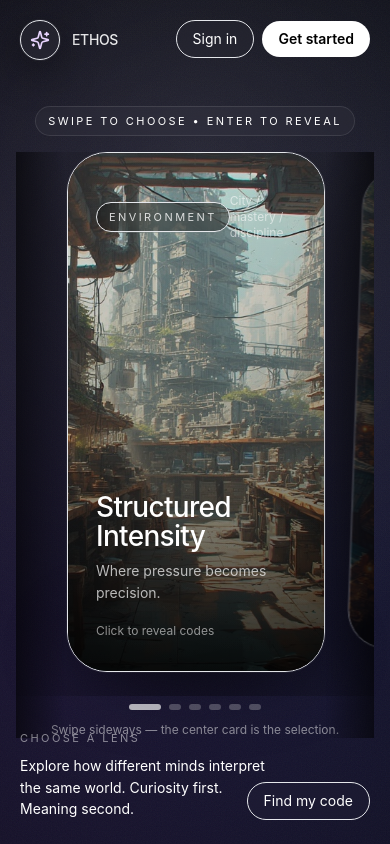
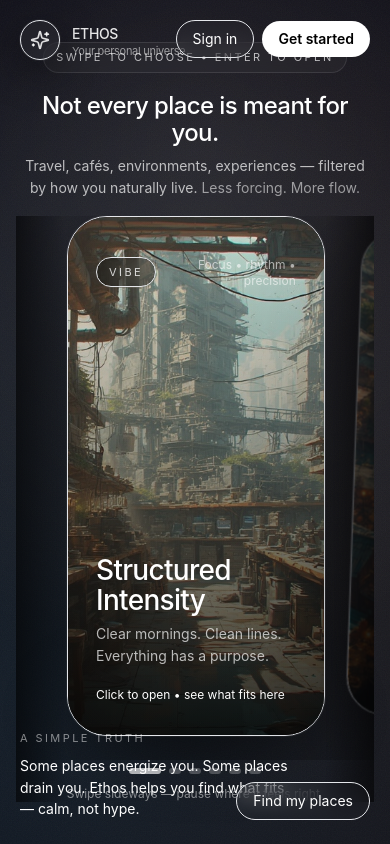
Before and after one commit to Avirage-official/aviragemp, a Next.js app: page / in a window 390 px wide. Built offline with nearby package versions, Linux system fonts and the light colour scheme.

Commit message:
Update page.tsx

```diff
--- a/app/page.tsx
+++ b/app/page.tsx
@@ -18,26 +18,26 @@ type Code = {
 };
 
 const CULTURAL_CODES: Code[] = [
-  { id: 'khoisan', name: 'KHOISAN', tagline: 'Hyper-Acute Perception', image: '/images/codes/KHOISAN-frontpage.jpeg' },
-  { id: 'kayori', name: 'KÁYORI', tagline: 'Expressive Ritual Creativity', image: '/images/codes/KAYORI-frontpage.jpeg' },
-  { id: 'sahen', name: 'SAHÉN', tagline: 'Desert Wisdom', image: '/images/codes/SAHEN-frontpage.jpeg' },
-  { id: 'enzuka', name: 'ENZUKA', tagline: 'Warrior Discipline', image: '/images/codes/ENZUKA-frontpage.jpeg' },
-  { id: 'siyuane', name: 'SIYUANÉ', tagline: 'Generational Harmony', image: '/images/codes/SIYUANE-frontpage.jpeg' },
-  { id: 'jaejin', name: 'JAEJIN', tagline: 'Compressed Emotion', image: '/images/codes/JAEJIN-frontpage.jpeg' },
-  { id: 'namsea', name: 'NAMSÉA', tagline: 'Water-Based Cognition', image: '/images/codes/NAMSEA-frontpage.jpeg' },
-  { id: 'shokunin', name: 'SHOKUNIN', tagline: 'Craft Mastery', image: '/images/codes/SHOKUNIN-frontpage.jpeg' },
-  { id: 'khoruun', name: 'KHORUUN', tagline: 'Nomadic Mobility', image: '/images/codes/KHORUUN-frontpage.jpeg' },
+  { id: 'khoisan', name: 'KHOISAN', tagline: 'Instinctive Awareness', image: '/images/codes/KHOISAN-frontpage.jpeg' },
+  { id: 'kayori', name: 'KÁYORI', tagline: 'Creative Expression', image: '/images/codes/KAYORI-frontpage.jpeg' },
+  { id: 'sahen', name: 'SAHÉN', tagline: 'Solitude & Clarity', image: '/images/codes/SAHEN-frontpage.jpeg' },
+  { id: 'enzuka', name: 'ENZUKA', tagline: 'Discipline & Strength', image: '/images/codes/ENZUKA-frontpage.jpeg' },
+  { id: 'siyuane', name: 'SIYUANÉ', tagline: 'Generational Balance', image: '/images/codes/SIYUANE-frontpage.jpeg' },
+  { id: 'jaejin', name: 'JAEJIN', tagline: 'Quiet Intensity', image: '/images/codes/JAEJIN-frontpage.jpeg' },
+  { id: 'namsea', name: 'NAMSÉA', tagline: 'Flow & Adaptation', image: '/images/codes/NAMSEA-frontpage.jpeg' },
+  { id: 'shokunin', name: 'SHOKUNIN', tagline: 'Focused Craft', image: '/images/codes/SHOKUNIN-frontpage.jpeg' },
+  { id: 'khoruun', name: 'KHORUUN', tagline: 'Freedom & Movement', image: '/images/codes/KHORUUN-frontpage.jpeg' },
   { id: 'lhumir', name: 'LHUMIR', tagline: 'Stillness & Meaning', image: '/images/codes/LHUMIR-frontpage.jpeg' },
-  { id: 'yatevar', name: 'YATEVAR', tagline: 'Warrior-Philosopher', image: '/images/codes/YATEVAR-frontpage.jpeg' },
-  { id: 'renara', name: 'RÉNARA', tagline: 'Refined Subtlety', image: '/images/codes/RENARA-frontpage.jpeg' },
-  { id: 'karayni', name: 'KARAYNI', tagline: 'Sacred Reciprocity', image: '/images/codes/KARAYNI-frontpage.jpeg' },
-  { id: 'wohaka', name: 'WÓHAKA', tagline: 'All Beings as Kin', image: '/images/codes/WOHAKA-frontpage.jpeg' },
-  { id: 'tjukari', name: 'TJUKARI', tagline: 'Dreamtime Cosmology', image: '/images/codes/TJUKARI-frontpage.jpeg' },
-  { id: 'kinmora', name: 'KINMORA', tagline: 'Cosmic Cycles', image: '/images/codes/KINMORA-frontpage.jpeg' },
-  { id: 'siljoa', name: 'SILJOA', tagline: 'Arctic Intelligence', image: '/images/codes/SILJOA-frontpage.jpeg' },
-  { id: 'skenari', name: 'SKÉNARI', tagline: 'Seventh Generation', image: '/images/codes/SKENARI-frontpage.jpeg' },
-  { id: 'ashkara', name: 'ASHKARA', tagline: 'Truth as Action', image: '/images/codes/ASHKARA-frontpage.jpeg' },
-  { id: 'alethir', name: 'ALÉTHIR', tagline: 'Logos Inquiry', image: '/images/codes/ALETHIR-frontpage.jpeg' },
+  { id: 'yatevar', name: 'YATEVAR', tagline: 'Truth Through Action', image: '/images/codes/YATEVAR-frontpage.jpeg' },
+  { id: 'renara', name: 'RÉNARA', tagline: 'Subtle Refinement', image: '/images/codes/RENARA-frontpage.jpeg' },
+  { id: 'karayni', name: 'KARAYNI', tagline: 'Belonging & Care', image: '/images/codes/KARAYNI-frontpage.jpeg' },
+  { id: 'wohaka', name: 'WÓHAKA', tagline: 'All Life Connected', image: '/images/codes/WOHAKA-frontpage.jpeg' },
+  { id: 'tjukari', name: 'TJUKARI', tagline: 'Deep Time Awareness', image: '/images/codes/TJUKARI-frontpage.jpeg' },
+  { id: 'kinmora', name: 'KINMORA', tagline: 'Cycles & Rhythm', image: '/images/codes/KINMORA-frontpage.jpeg' },
+  { id: 'siljoa', name: 'SILJOA', tagline: 'Cold Clarity', image: '/images/codes/SILJOA-frontpage.jpeg' },
+  { id: 'skenari', name: 'SKÉNARI', tagline: 'Future Responsibility', image: '/images/codes/SKENARI-frontpage.jpeg' },
+  { id: 'ashkara', name: 'ASHKARA', tagline: 'Integrity in Motion', image: '/images/codes/ASHKARA-frontpage.jpeg' },
+  { id: 'alethir', name: 'ALÉTHIR', tagline: 'Inquiry & Ideas', image: '/images/codes/ALETHIR-frontpage.jpeg' },
 ];
 
 type Environment = {
@@ -53,48 +53,48 @@ const ENVIRONMENTS: Environment[] = [
   {
     id: 'urban',
     title: 'Structured Intensity',
-    subtitle: 'City / mastery / discipline',
-    poetic: 'Where pressure becomes precision.',
+    subtitle: 'Focus • rhythm • precision',
+    poetic: 'Clear mornings. Clean lines. Everything has a purpose.',
     heroCodeId: 'shokunin',
     codeIds: ['jaejin', 'shokunin', 'siyuane'],
   },
   {
     id: 'coastal',
     title: 'Adaptive Flow',
-    subtitle: 'Ocean / river / ease',
-    poetic: 'Calm movement. Quiet power.',
+    subtitle: 'Ocean air • barefoot pace • ease',
+    poetic: 'Nothing rushed. Nothing forced. You move when it feels right.',
     heroCodeId: 'namsea',
     codeIds: ['namsea', 'siljoa'],
   },
   {
     id: 'mountain',
     title: 'Inner Altitude',
-    subtitle: 'Mountains / stillness / meaning',
-    poetic: 'Silence as clarity.',
+    subtitle: 'Quiet • clarity • space to think',
+    poetic: 'Less noise. More meaning. Silence that clears your head.',
     heroCodeId: 'lhumir',
     codeIds: ['lhumir'],
   },
   {
     id: 'wild',
     title: 'Unbounded Awareness',
-    subtitle: 'Wilderness / freedom / land',
-    poetic: 'You read the world in signals.',
+    subtitle: 'Open land • freedom • instinct',
+    poetic: 'Paths appear as you walk them.',
     heroCodeId: 'khoisan',
     codeIds: ['khoisan', 'khoruun', 'tjukari'],
   },
   {
     id: 'communal',
     title: 'Shared Meaning',
-    subtitle: 'Village / ritual / belonging',
-    poetic: 'Identity as relationship.',
+    subtitle: 'Belonging • ritual • warmth',
+    poetic: 'Long tables. Familiar faces. Life makes sense together.',
     heroCodeId: 'karayni',
     codeIds: ['karayni', 'wohaka', 'skenari'],
   },
   {
     id: 'civic',
     title: 'Truth & Order',
-    subtitle: 'Agora / law / inquiry',
-    poetic: 'Seek what is real — live by it.',
+    subtitle: 'Ideas • honesty • structure',
+    poetic: 'Ask better questions. Live by clearer answers.',
     heroCodeId: 'alethir',
     codeIds: ['alethir', 'yatevar', 'ashkara'],
   },
@@ -121,18 +121,18 @@ function cn(...xs: Array<string | false | undefined | null>) {
 }
 
 /* =========================
-   BACKGROUND (constant, transcendent)
+   BACKGROUND (constant, travel-calm)
 ========================= */
 
 function ConstantBackground() {
   return (
     <div className="pointer-events-none absolute inset-0 overflow-hidden">
-      {/* calm ambient glow */}
-      <div className="absolute inset-0 bg-[radial-gradient(900px_circle_at_50%_18%,rgba(255,255,255,0.08),transparent_55%),radial-gradient(1200px_circle_at_20%_80%,rgba(168,85,247,0.10),transparent_60%),radial-gradient(1200px_circle_at_85%_70%,rgba(59,130,246,0.08),transparent_60%)]" />
+      {/* ocean-night ambient + warm sunrise accents (still calm) */}
+      <div className="absolute inset-0 bg-[radial-gradient(900px_circle_at_50%_18%,rgba(255,255,255,0.08),transparent_55%),radial-gradient(1100px_circle_at_18%_82%,rgba(56,189,248,0.10),transparent_60%),radial-gradient(1100px_circle_at_88%_70%,rgba(251,146,60,0.08),transparent_60%)]" />
 
-      {/* slow wave lines (not linked to scroll) */}
+      {/* slow wave lines */}
       <motion.svg
-        className="absolute left-1/2 top-1/2 -translate-x-1/2 -translate-y-1/2 opacity-[0.20]"
+        className="absolute left-1/2 top-1/2 -translate-x-1/2 -translate-y-1/2 opacity-[0.18]"
         width="1400"
         height="900"
         viewBox="0 0 1400 900"
@@ -142,9 +142,9 @@ function ConstantBackground() {
         animate={{ y: [0, 12, 0] }}
         transition={{ duration: 12, repeat: Infinity, ease: 'easeInOut' }}
       >
-        <path d="M-50 520 C 200 430, 420 640, 700 520 C 980 400, 1120 610, 1450 500" stroke="rgba(255,255,255,0.32)" strokeWidth="1" />
-        <path d="M-70 585 C 190 485, 430 710, 700 590 C 980 470, 1140 690, 1470 560" stroke="rgba(255,255,255,0.20)" strokeWidth="1" />
-        <path d="M-90 455 C 210 380, 410 570, 700 450 C 990 330, 1110 560, 1490 430" stroke="rgba(255,255,255,0.16)" strokeWidth="1" />
+        <path d="M-50 520 C 200 430, 420 640, 700 520 C 980 400, 1120 610, 1450 500" stroke="rgba(255,255,255,0.30)" strokeWidth="1" />
+        <path d="M-70 585 C 190 485, 430 710, 700 590 C 980 470, 1140 690, 1470 560" stroke="rgba(255,255,255,0.18)" strokeWidth="1" />
+        <path d="M-90 455 C 210 380, 410 570, 700 450 C 990 330, 1110 560, 1490 430" stroke="rgba(255,255,255,0.14)" strokeWidth="1" />
       </motion.svg>
 
       {/* grain */}
@@ -156,7 +156,7 @@ function ConstantBackground() {
         }}
       />
 
-      <div className="absolute inset-0 bg-gradient-to-b from-black/18 via-black/35 to-black" />
+      <div className="absolute inset-0 bg-gradient-to-b from-black/14 via-black/35 to-black" />
     </div>
   );
 }
@@ -178,7 +178,7 @@ export default function LandingPage() {
 
   const openEnv = openEnvId ? ENVIRONMENTS.find((e) => e.id === openEnvId) : null;
 
-  // subtle spotlight that tracks cursor
+  // spotlight tracks cursor
   const onPointerMove = (e: React.PointerEvent<HTMLDivElement>) => {
     const el = rootRef.current;
     if (!el) return;
@@ -276,13 +276,16 @@ export default function LandingPage() {
 
       {/* CORNER UI */}
       <div className="absolute inset-0 z-20 pointer-events-none">
-        {/* top-left brand (ETHOS + circular icon badge) */}
+        {/* top-left brand */}
         <div className="absolute left-5 top-5 md:left-8 md:top-7 pointer-events-auto">
           <div className="flex items-center gap-3 text-white/90">
             <div className="h-10 w-10 rounded-full border border-white/12 bg-white/[0.04] backdrop-blur-md flex items-center justify-center shadow-[0_12px_40px_rgba(0,0,0,0.45)] ring-1 ring-white/[0.06]">
-              <Sparkles className="h-5 w-5 text-purple-200" />
+              <Sparkles className="h-5 w-5 text-white/85" />
             </div>
-            <span className="text-sm md:text-base font-medium tracking-tight">ETHOS</span>
+            <div className="flex flex-col leading-none">
+              <span className="text-sm md:text-base font-medium tracking-tight">ETHOS</span>
+              <span className="text-[11px] md:text-xs text-white/55 tracking-tight mt-0.5">Your personal universe</span>
+            </div>
           </div>
         </div>
 
@@ -297,11 +300,11 @@ export default function LandingPage() {
         </div>
 
         {/* bottom-left microcopy */}
-        <div className="absolute left-5 bottom-6 md:left-8 md:bottom-8 max-w-[260px] md:max-w-[380px] pointer-events-auto">
-          <div className="text-[11px] uppercase tracking-[0.22em] text-white/50">Choose a lens</div>
+        <div className="absolute left-5 bottom-6 md:left-8 md:bottom-8 max-w-[280px] md:max-w-[420px] pointer-events-auto">
+          <div className="text-[11px] uppercase tracking-[0.22em] text-white/50">A simple truth</div>
           <div className="mt-2 text-sm md:text-base text-white/78 leading-[1.55]">
-            Explore how different minds interpret the same world.
-            <span className="text-white/52"> Curiosity first. Meaning second.</span>
+            Some places energize you. Some places drain you.
+            <span className="text-white/52"> Ethos helps you find what fits — calm, not hype.</span>
           </div>
         </div>
 
@@ -309,7 +312,7 @@ export default function LandingPage() {
         <div className="absolute right-5 bottom-6 md:right-8 md:bottom-8 pointer-events-auto">
           <Link href="/quiz">
             <button className="px-4 py-2 rounded-full border border-white/12 bg-white/[0.02] backdrop-blur-md text-white/78 hover:bg-white/[0.05] transition text-sm">
-              Find my code
+              Find my places
             </button>
           </Link>
         </div>
@@ -318,14 +321,27 @@ export default function LandingPage() {
       {/* CENTER STAGE */}
       <main className="relative z-10 min-h-screen flex items-center justify-center px-4">
         <div className="w-full max-w-6xl">
+          {/* Hero copy (adds commercial clarity, keeps vibe) */}
           <motion.div
             initial={reduceMotion ? { opacity: 1 } : { opacity: 0, y: 10 }}
             animate={{ opacity: 1, y: 0 }}
             transition={{ duration: 0.7, ease: 'easeOut' }}
             className="text-center mb-4 md:mb-6"
           >
-            <div className="inline-flex items-center gap-2 rounded-full border border-white/10 bg-white/[0.03] backdrop-blur-md px-3 py-1.5 text-white/68">
-              <span className="text-[11px] uppercase tracking-[0.22em]">Swipe to choose • Enter to reveal</span>
+            <div className="inline-flex flex-col items-center gap-2">
+              <div className="inline-flex items-center gap-2 rounded-full border border-white/10 bg-white/[0.03] backdrop-blur-md px-3 py-1.5 text-white/70">
+                <span className="text-[11px] uppercase tracking-[0.22em]">Swipe to choose • Enter to open</span>
+              </div>
+
+              <div className="mt-3 md:mt-4 max-w-2xl">
+                <div className="text-2xl md:text-3xl font-medium tracking-tight leading-[1.12]">
+                  Not every place is meant for you.
+                </div>
+                <div className="mt-2 text-sm md:text-base text-white/70 leading-[1.6]">
+                  Travel, cafés, environments, experiences — filtered by how you naturally live.
+                  <span className="text-white/55"> Less forcing. More flow.</span>
+                </div>
+              </div>
             </div>
           </motion.div>
 
@@ -339,7 +355,10 @@ export default function LandingPage() {
               <ArrowLeft className="h-4 w-4 text-white/80" />
             </button>
 
-            <div className="text-xs text-white/50">{ENVIRONMENTS[activeIndex]?.title}</div>
+            <div className="text-xs text-white/55">
+              {ENVIRONMENTS[activeIndex]?.title} <span className="text-white/35">•</span>{' '}
+              <span className="text-white/40">pause where it feels right</span>
+            </div>
 
             <button
               onClick={next}
@@ -358,7 +377,7 @@ export default function LandingPage() {
             {/* shelf shadow */}
             <div
               aria-hidden
-              className="pointer-events-none absolute left-1/2 -translate-x-1/2 top-[74%] md:top-[78%] w-[460px] md:w-[500px] h-[130px] blur-2xl opacity-70"
+              className="pointer-events-none absolute left-1/2 -translate-x-1/2 top-[74%] md:top-[78%] w-[460px] md:w-[520px] h-[130px] blur-2xl opacity-70"
               style={{ background: 'radial-gradient(closest-side, rgba(0,0,0,0.55), transparent 72%)' }}
             />
 
@@ -376,9 +395,10 @@ export default function LandingPage() {
                 const isActive = i === activeIndex;
                 const distance = Math.abs(i - activeIndex);
 
-                const scale = isActive ? 1 : distance === 1 ? 0.92 : 0.86;
-                const opacity = isActive ? 1 : distance === 1 ? 0.70 : 0.52;
-                const blur = isActive ? 0 : distance === 1 ? 0.7 : 1.4;
+                // Less blur than original (more premium clarity), still depth
+                const scale = isActive ? 1 : distance === 1 ? 0.93 : 0.88;
+                const opacity = isActive ? 1 : distance === 1 ? 0.72 : 0.54;
+                const blur = isActive ? 0 : distance === 1 ? 0.4 : 1.0;
 
                 const rotate = isActive ? 0 : i < activeIndex ? -2.0 : 2.0;
 
@@ -410,16 +430,17 @@ export default function LandingPage() {
                       filter: `blur(${blur}px)`,
                     }}
                     whileTap={{ scale: Math.max(0.98, scale - 0.02) }}
+                    aria-label={`${env.title}. ${isActive ? 'Open details' : 'Focus this card'}`}
                   >
                     <div className="absolute inset-0">
                       <Image src={heroImg} alt={env.title} fill className="object-cover scale-[1.06]" sizes="(max-width: 768px) 72vw, 440px" />
-                      <div className="absolute inset-0 bg-gradient-to-t from-black/85 via-black/30 to-black/10" />
+                      <div className="absolute inset-0 bg-gradient-to-t from-black/85 via-black/28 to-black/08" />
                     </div>
 
                     {/* subtle grid */}
                     <div
                       aria-hidden
-                      className="absolute inset-0 opacity-[0.12]"
+                      className="absolute inset-0 opacity-[0.10]"
                       style={{
                         backgroundImage:
                           'linear-gradient(to right, rgba(255,255,255,0.06) 1px, transparent 1px), linear-gradient(to bottom, rgba(255,255,255,0.06) 1px, transparent 1px)',
@@ -427,14 +448,15 @@ export default function LandingPage() {
                       }}
                     />
 
-                    {/* rim highlight */}
+                    {/* rim highlight (warm when active, calm when not) */}
                     <div
                       aria-hidden
                       className="absolute inset-0"
                       style={{
-                        background:
-                          'radial-gradient(800px circle at 20% 10%, rgba(255,255,255,0.12), transparent 60%), radial-gradient(800px circle at 85% 20%, rgba(255,255,255,0.08), transparent 60%)',
-                        opacity: 0.7,
+                        background: isActive
+                          ? 'radial-gradient(900px circle at 22% 12%, rgba(251,146,60,0.18), transparent 62%), radial-gradient(900px circle at 85% 18%, rgba(56,189,248,0.14), transparent 60%)'
+                          : 'radial-gradient(800px circle at 20% 10%, rgba(255,255,255,0.10), transparent 60%), radial-gradient(800px circle at 85% 20%, rgba(255,255,255,0.06), transparent 60%)',
+                        opacity: 0.75,
                       }}
                     />
 
@@ -448,18 +470,20 @@ export default function LandingPage() {
                     />
 
                     <div className="relative h-full px-7 md:px-8 pt-10 pb-8 flex flex-col">
-                      <div className="flex items-center justify-between">
+                      <div className="flex items-center justify-between gap-3">
                         <div className="inline-flex items-center gap-2 rounded-full px-3 py-1.5 bg-black/35 border border-white/12 backdrop-blur-md">
-                          <span className="text-[11px] uppercase tracking-[0.22em] text-white/80">Environment</span>
+                          <span className="text-[11px] uppercase tracking-[0.22em] text-white/80">Vibe</span>
                         </div>
 
-                        <div className={cn('text-xs', isActive ? 'text-white/55' : 'text-white/0')}>{env.subtitle}</div>
+                        <div className={cn('text-xs text-right', isActive ? 'text-white/60' : 'text-white/0')}>{env.subtitle}</div>
                       </div>
 
                       <div className="mt-auto space-y-2">
                         <div className="text-[28px] md:text-[32px] font-medium tracking-tight leading-[1.05]">{env.title}</div>
-                        <div className="text-sm md:text-[15px] text-white/70 leading-[1.55] max-w-[32ch]">{env.poetic}</div>
-                        <div className="pt-3 text-xs text-white/55">{isActive ? 'Click to reveal codes' : 'Click to focus'}</div>
+                        <div className="text-sm md:text-[15px] text-white/70 leading-[1.55] max-w-[34ch]">{env.poetic}</div>
+                        <div className="pt-3 text-xs text-white/58">
+                          {isActive ? 'Click to open • see what fits here' : 'Click to focus'}
+                        </div>
                       </div>
                     </div>
                   </motion.button>
@@ -481,7 +505,9 @@ export default function LandingPage() {
               ))}
             </div>
 
-            <div className="mt-3 text-center text-xs text-white/50 md:hidden">Swipe sideways — the center card is the selection.</div>
+            <div className="mt-3 text-center text-xs text-white/50 md:hidden">
+              Swipe sideways — pause where it feels right.
+            </div>
           </div>
         </div>
       </main>
@@ -517,9 +543,14 @@ export default function LandingPage() {
                 </div>
 
                 <div className="relative">
-                  <div className="text-xs uppercase tracking-[0.22em] text-white/70">Environment</div>
+                  <div className="text-xs uppercase tracking-[0.22em] text-white/70">Vibe</div>
                   <div className="mt-2 text-3xl md:text-4xl font-medium tracking-tight">{openEnv.title}</div>
                   <div className="mt-2 text-white/70 max-w-2xl leading-[1.55]">{openEnv.poetic}</div>
+
+                  <div className="mt-4 text-sm text-white/62 max-w-2xl leading-[1.6]">
+                    This is a space where things feel <span className="text-white/80">natural</span>.
+                    <span className="text-white/45"> Less forcing. More flow.</span>
+                  </div>
 
                   <div className="mt-6 flex items-center gap-2">
                     <button
@@ -529,14 +560,16 @@ export default function LandingPage() {
                       Close
                     </button>
                     <Link href="/quiz">
-                      <button className="px-4 py-2 rounded-full bg-white text-black font-semibold text-sm">Find my code</button>
+                      <button className="px-4 py-2 rounded-full bg-white text-black font-semibold text-sm">
+                        Find my places
+                      </button>
                     </Link>
                   </div>
                 </div>
               </div>
 
               <div className="p-7 md:p-10 pt-0">
-                <div className="text-sm text-white/65 mb-4">Codes in this space</div>
+                <div className="text-sm text-white/65 mb-4">Codes that shape this space</div>
 
                 <div className="flex gap-4 overflow-x-auto pb-4 snap-x snap-mandatory" style={{ WebkitOverflowScrolling: 'touch' }}>
                   {openEnv.codeIds.map((id) => {
```
